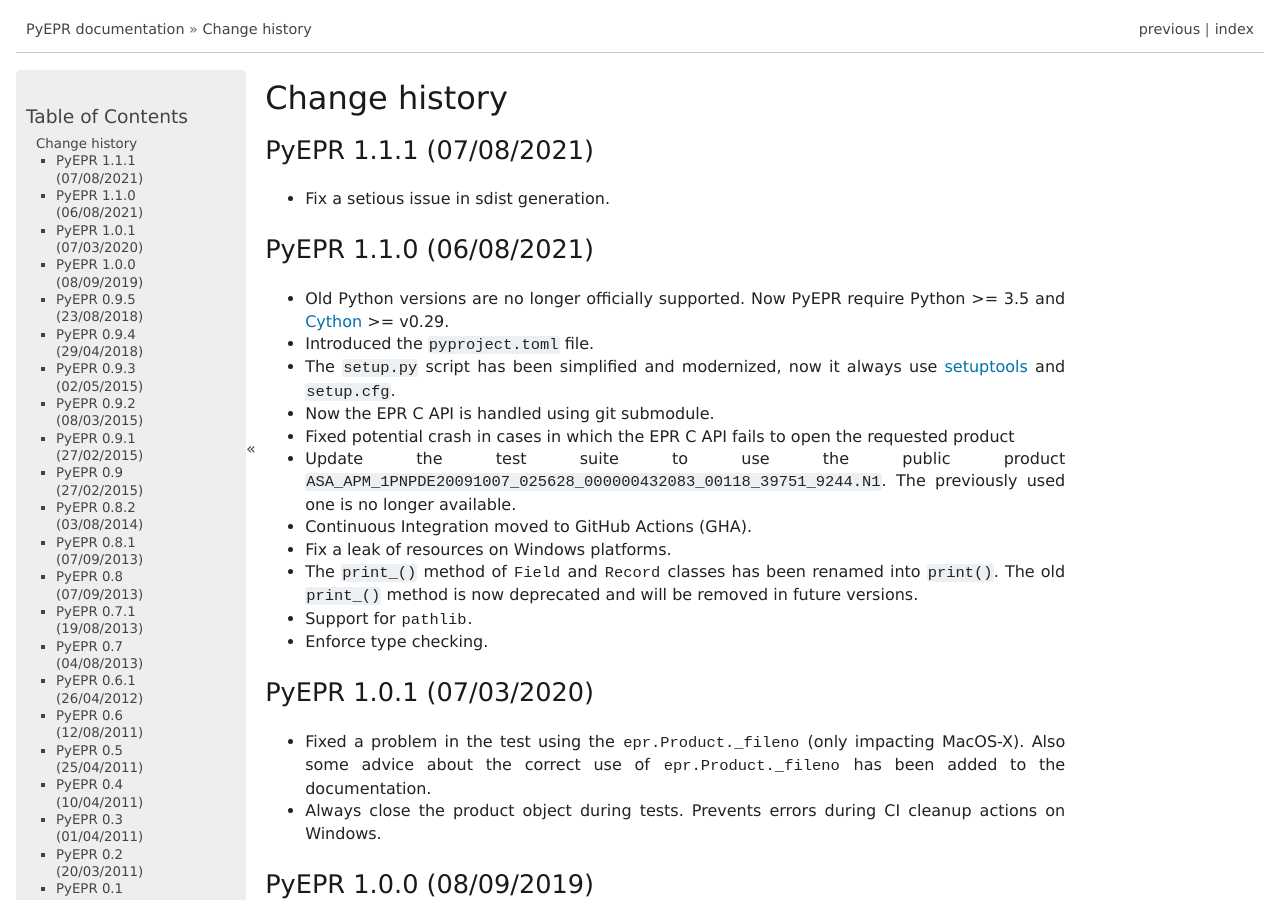
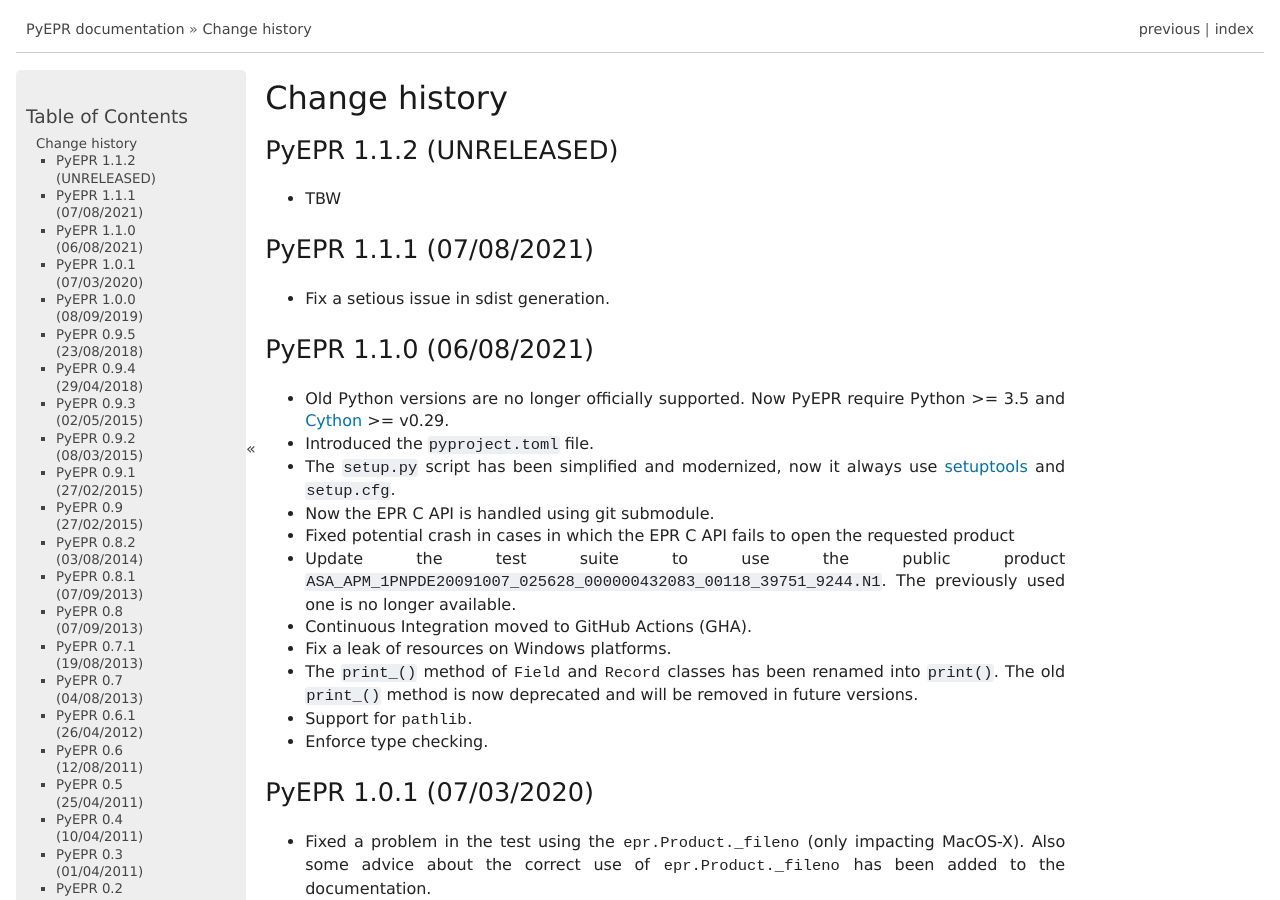
Before and after one commit to avalentino/pyepr, a Sphinx documentation site: the page built from doc/NEWS.rst, in a window 1280 px wide and 900 px high. Built offline with Sphinx 7.4.7, drawn with Linux system fonts in a browser that asks for light colours; formulas are drawn with MathJax 3.

Commit message:
Post-release commit

```diff
--- a/doc/NEWS.rst
+++ b/doc/NEWS.rst
@@ -1,5 +1,11 @@
 Change history
 ==============
+
+PyEPR 1.1.2 (UNRELEASED)
+------------------------
+
+* TBW
+
 
 PyEPR 1.1.1 (07/08/2021)
 ------------------------
```
Also changed, not shown: 1 other file.
